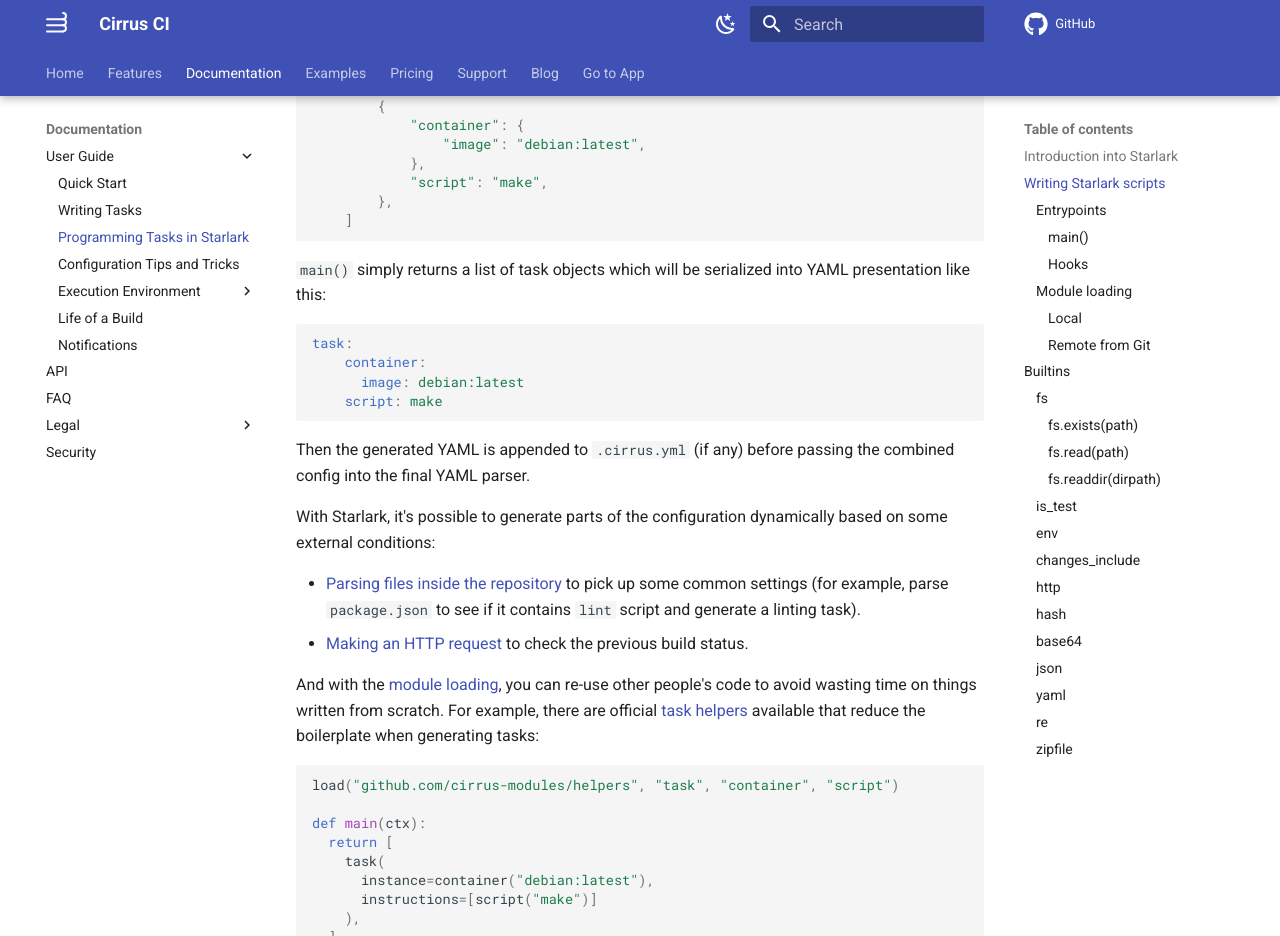
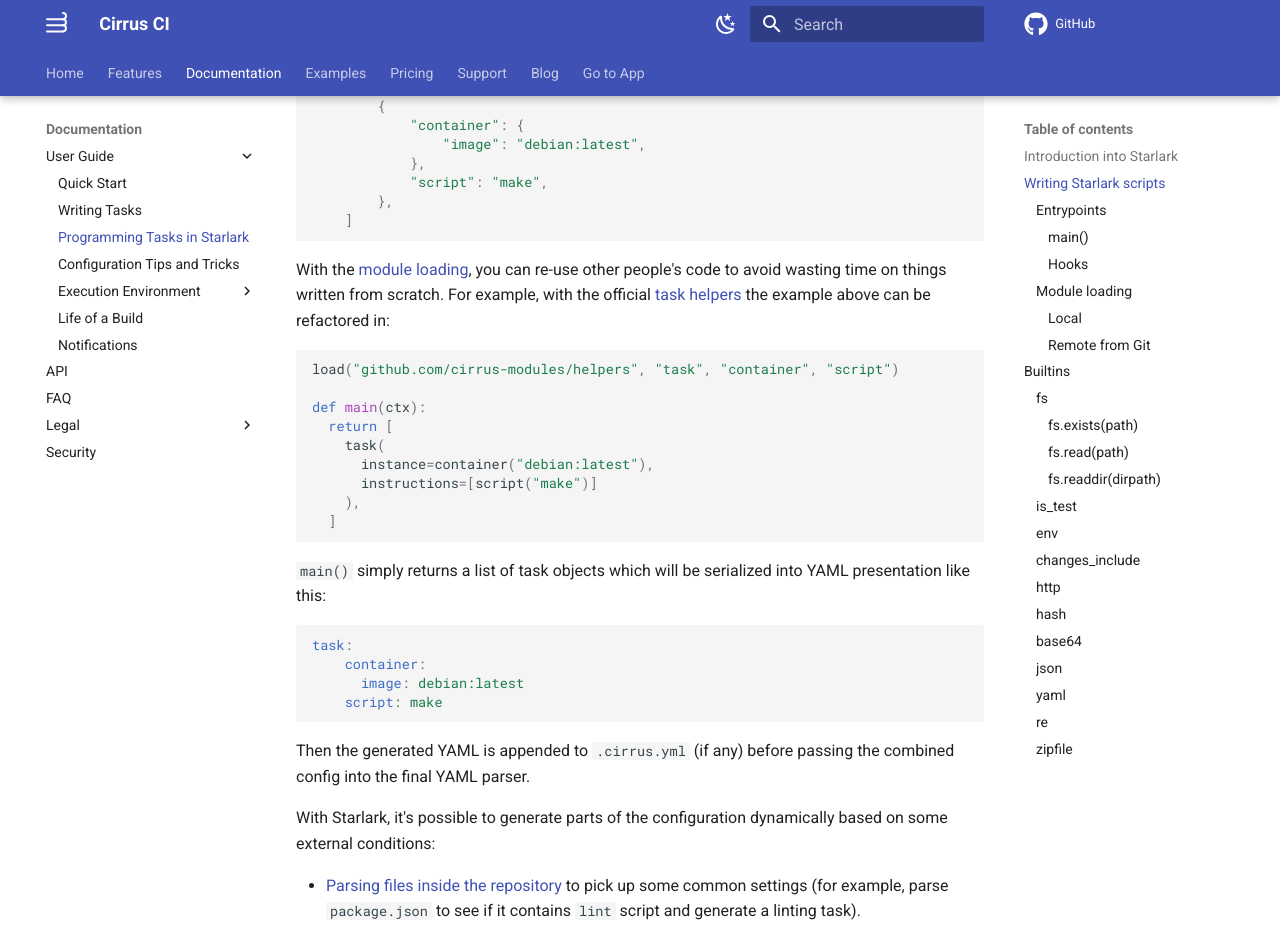
Before and after one commit to cirruslabs/cirrus-ci-docs, an MkDocs documentation site: the page built from docs/guide/programming-tasks.md, in a window 1280 px wide and 1400 px high, scrolled down 897 px. Shown: the top 936 px of the window. Built offline with MkDocs 1.6.1 and Material for MkDocs 9.7.7, drawn with Linux system fonts in a browser that asks for light colours; comment, search, counter and statistics services are not loaded; some of the changed text lies outside the part shown.

Commit message:
Added a link to Starlark tutorial video (#860)
* Added a link to Starlark tutorial video

* Use embed since we can

````diff
--- a/docs/guide/programming-tasks.md
+++ b/docs/guide/programming-tasks.md
@@ -33,6 +33,21 @@ def main():
     ]
 ```
 
+With the [module loading](#module-loading), you can re-use other people's code to avoid wasting time on things written from scratch.
+For example, with the official [task helpers](https://github.com/cirrus-modules/helpers) the example above can be refactored in:
+
+```python
+load("github.com/cirrus-modules/helpers", "task", "container", "script")
+
+def main(ctx):
+  return [
+    task(
+      instance=container("debian:latest"),
+      instructions=[script("make")]
+    ),
+  ]
+```
+
 `main()` simply returns a list of task objects which will be serialized into YAML presentation like this:
 
 ```yaml
@@ -49,20 +64,9 @@ With Starlark, it's possible to generate parts of the configuration dynamically
 * [Parsing files inside the repository](#fs) to pick up some common settings (for example, parse `package.json` to see if it contains `lint` script and generate a linting task).
 * [Making an HTTP request](#http) to check the previous build status.
 
-And with the [module loading](#module-loading), you can re-use other people's code to avoid wasting time on things written from scratch.
-For example, there are official [task helpers](https://github.com/cirrus-modules/helpers) available that reduce the boilerplate when generating tasks:
+See a video tutorial on how to create a custom Cirrus module:
 
-```python
-load("github.com/cirrus-modules/helpers", "task", "container", "script")
-
-def main(ctx):
-  return [
-    task(
-      instance=container("debian:latest"),
-      instructions=[script("make")]
-    ),
-  ]
-```
+<iframe width="560" height="315" src="https://www.youtube.com/embed/fPEe-xocfxQ" title="YouTube video player" frameborder="0" allow="accelerometer; autoplay; clipboard-write; encrypted-media; gyroscope; picture-in-picture" allowfullscreen></iframe>
 
 ### Entrypoints
 
````
